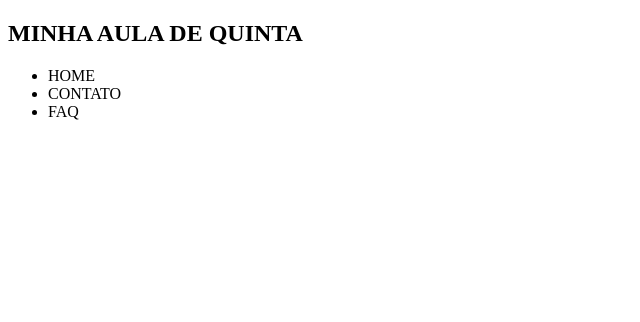
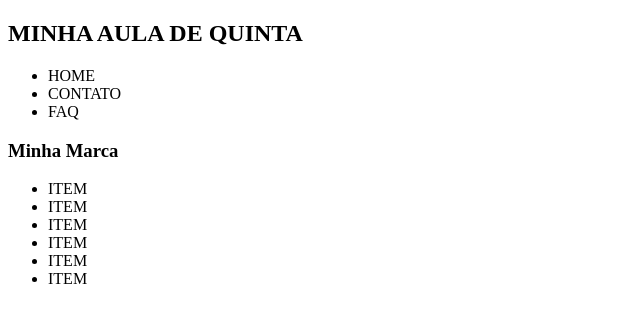
Before and after one commit to CSKP/frontendsenai, a plain HTML site: page index.html in a window 1280 px wide. Shown: the whole page, without its empty margins (0-640 px from the left). Drawn offline with Linux system fonts and the light colour scheme; files that its build step writes are made by us from their sources.

Commit message:
add sidebar

```diff
--- a/index.html
+++ b/index.html
@@ -19,6 +19,19 @@
 		</nav>
 </header>
 
+<section id="sidebar">
+		<h3>Minha Marca</h3>
+
+		<ul>
+			<li>ITEM</li>
+			<li>ITEM</li>
+			<li>ITEM</li>
+			<li>ITEM</li>
+			<li>ITEM</li>
+			<li>ITEM</li>
+		</ul>
+	</section>
+
 
 
 </body>
```
